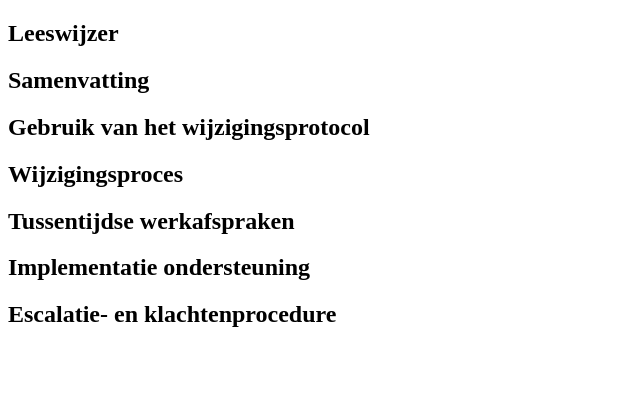
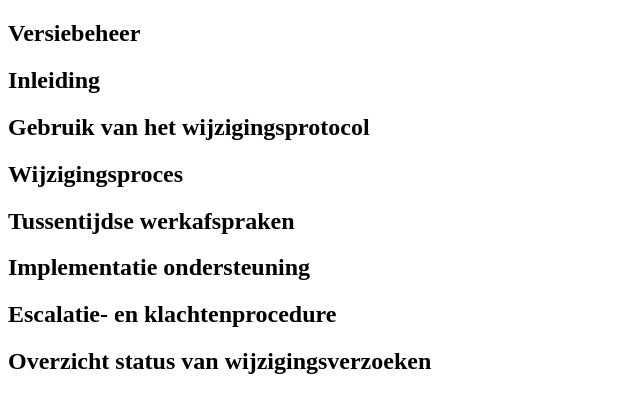
Before and after one commit to Geonovum/IMEV-wijzigingsprotocol, a plain HTML site: page index.html in a window 1280 px wide. Shown: the whole page, without its empty margins (0-640 px from the left). Drawn offline with Linux system fonts and the light colour scheme.

Commit message:
versiebeheer toevoegen

```diff
--- a/index.html
+++ b/index.html
@@ -10,27 +10,30 @@
       <link rel="stylesheet" type="text/css" href="css/Geonovumstyle.css"></link>
       <section id="abstract" class="remove"></section>
       <section id="sotd" class="remove"></section>
-      <section data-format="markdown" data-include="section_001.md">
-         <h2>Leeswijzer</h2>
+      <section data-include-format="markdown" data-include="section_000.md" class="chapter">
+         <h1>Versiebeheer</h1>
+	  </section>
+	  <section data-format="markdown" data-include="section_001.md" class="chapter">
+         <h1>Inleiding</h1>
       </section>
            </section>
-      <section data-format="markdown" data-include="section_002.md">
-         <h2>Samenvatting</h2>
+      <section data-format="markdown" data-include="section_002.md" class="chapter">
+         <h1>Gebruik van het wijzigingsprotocol</h1>
       </section>
-      <section data-format="markdown" data-include="section_003.md">
-         <h2>Gebruik van het wijzigingsprotocol </h2>
+      <section data-format="markdown" data-include="section_003.md" class="chapter">
+         <h1>Wijzigingsproces</h1>
       </section>
-      <section data-format="markdown" data-include="section_004.md">
-         <h2>Wijzigingsproces</h2>
+      <section data-format="markdown" data-include="section_004.md" class="chapter">
+         <h1>Tussentijdse werkafspraken</h1>
       </section>
-      <section data-format="markdown" data-include="section_005.md">
-         <h2>Tussentijdse werkafspraken</h2>
+      <section data-format="markdown" data-include="section_005.md" class="chapter">
+         <h1>Implementatie ondersteuning</h1>
       </section>
-      <section data-format="markdown" data-include="section_006.md">
-         <h2>Implementatie ondersteuning</h2>
+      <section data-format="markdown" data-include="section_006.md" class="chapter">
+         <h1>Escalatie- en klachtenprocedure</h1>
       </section>
-      <section data-format="markdown" data-include="section_007.md">
-         <h2>Escalatie- en klachtenprocedure</h2>
+      <section data-format="markdown" data-include="section_007.md" class="chapter">
+         <h1>Overzicht status van wijzigingsverzoeken</h1>
       </section>
    </body>
 </html>
```
Also changed, not shown: 1 other file.
